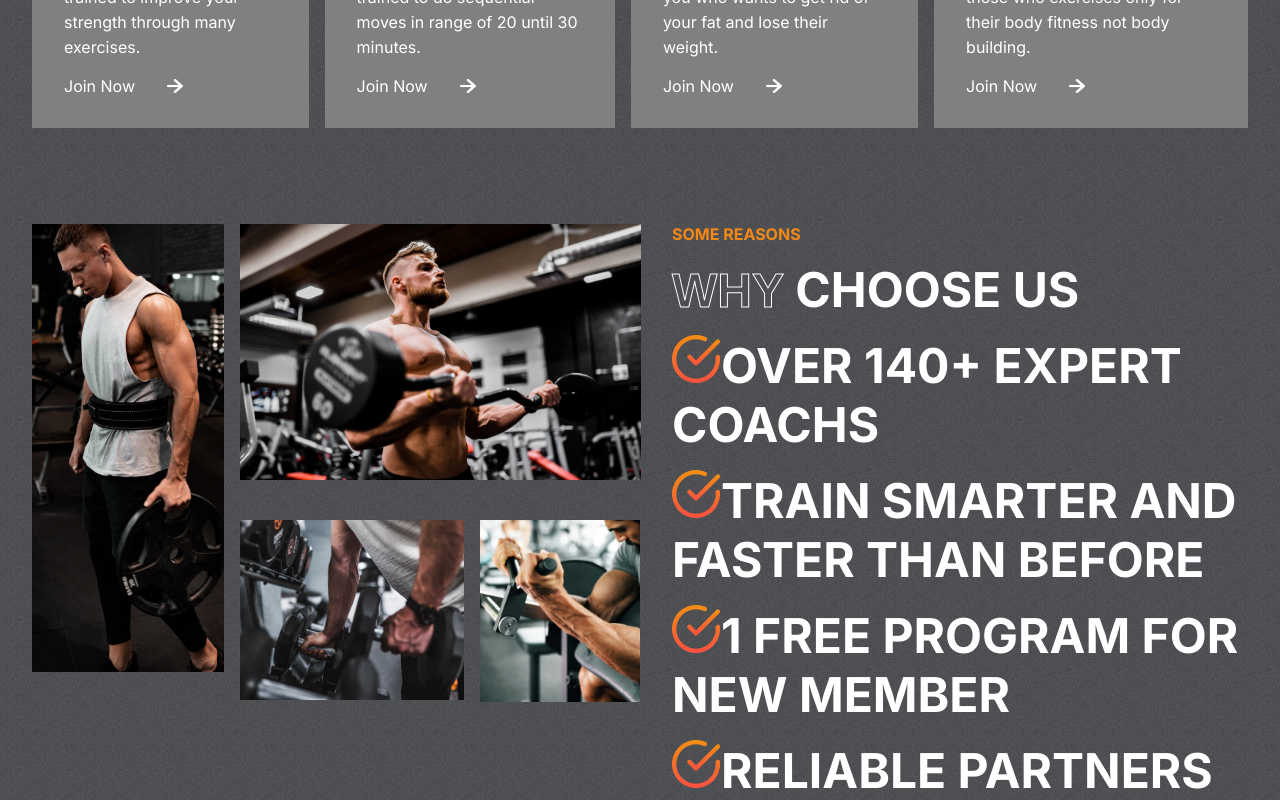
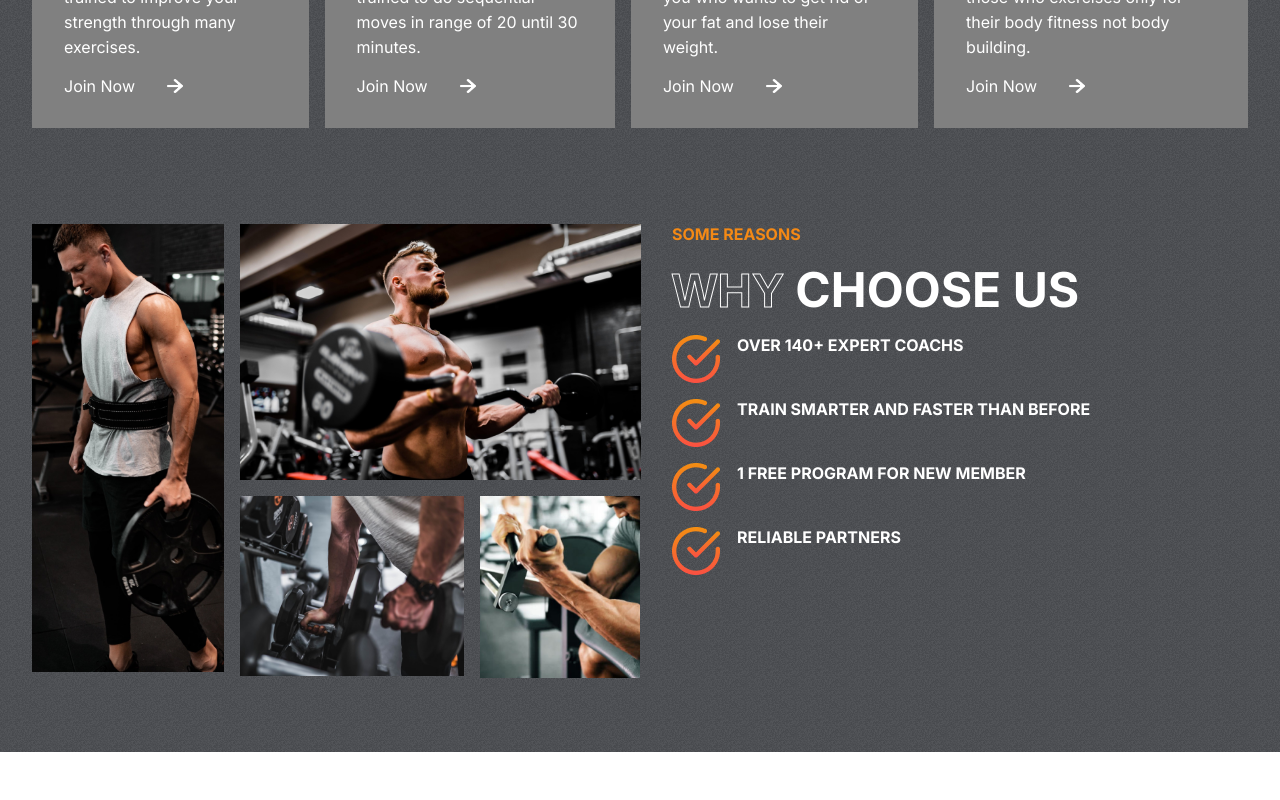
Before and after one commit to pallab17/Fithelp.o, a React (Create React App) app: page / in a window 1280 px wide. Shown: the part 1115-1915 px from the top of the page. After the commit the page ends 1867 px from the top, so only its background shows below. Built offline with nearby package versions, Linux system fonts and the light colour scheme.

Commit message:
files updated

```diff
--- a/src/components/Reasons/Reasons.css
+++ b/src/components/Reasons/Reasons.css
@@ -69,3 +69,8 @@
     flex-direction: column;
     gap: 1rem;
 }
+.details-r>div{
+    display: flex;
+    font-size: 1rem;
+    gap: 1rem;
+}
```
